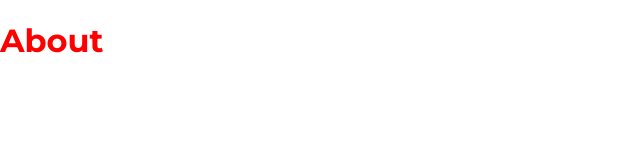
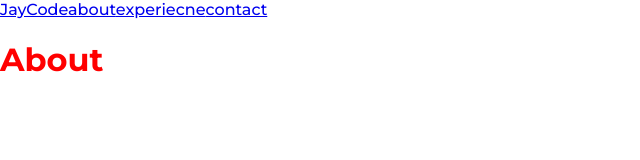
Before and after one commit to JayCodeGitHub/Portfolio, a Gatsby site: page /about in a window 1280 px wide. Shown: the whole page, without its empty margins (0-640 px from the left). Built offline with nearby package versions, Linux system fonts and the light colour scheme; Gatsby itself is replaced by a stand-in of ours.

Commit message:
added siple navigation

```diff
--- /dev/null
+++ b/src/components/Navigation/Navigation.jsx
@@ -0,0 +1,16 @@
+import React from 'react';
+import { Link } from 'gatsby';
+import { NavigationWrapper } from './Navigation.styles';
+
+const Navigation = () => {
+  return (
+    <NavigationWrapper>
+      <Link to="/">JayCode</Link>
+      <Link to="/about">about</Link>
+      <Link to="/experience">experiecne</Link>
+      <Link to="/contact">contact</Link>
+    </NavigationWrapper>
+  );
+};
+
+export default Navigation;
--- /dev/null
+++ b/src/components/Navigation/Navigation.styles.js
@@ -0,0 +1,3 @@
+import styled from 'styled-components'
+
+export const NavigationWrapper = styled.nav``
--- a/src/templates/MainTemplate.jsx
+++ b/src/templates/MainTemplate.jsx
@@ -2,10 +2,14 @@ import React from 'react';
 import { ThemeProvider } from 'styled-components';
 import { GlobalStyle } from '../assets/styles/GlobalStyles';
 import { theme } from '../assets/styles/theme';
+import Navigation from '../components/Navigation/Navigation';
 
 export const MainTemplate = ({ children }) => (
   <>
     <GlobalStyle />
-    <ThemeProvider theme={theme}>{children}</ThemeProvider>
+    <ThemeProvider theme={theme}>
+      <Navigation />
+      {children}
+    </ThemeProvider>
   </>
 );
```
